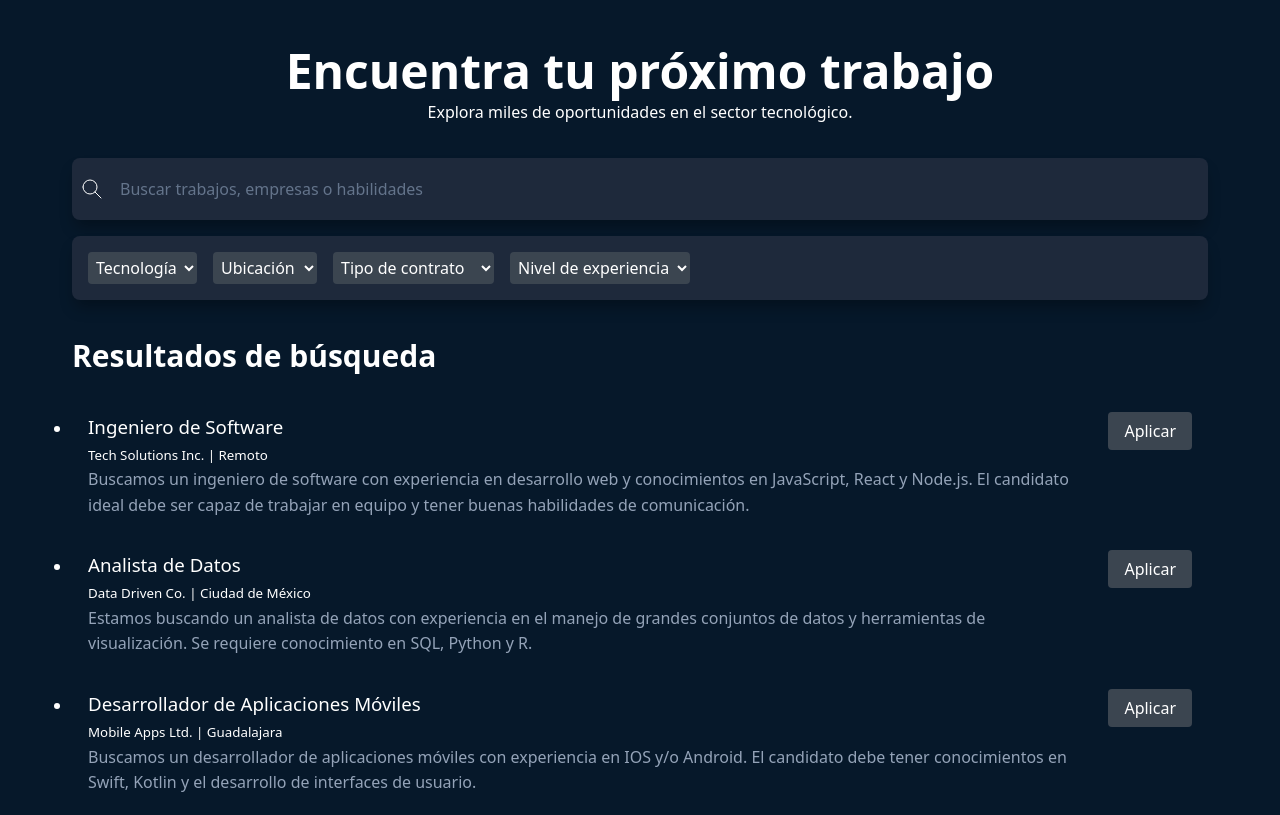
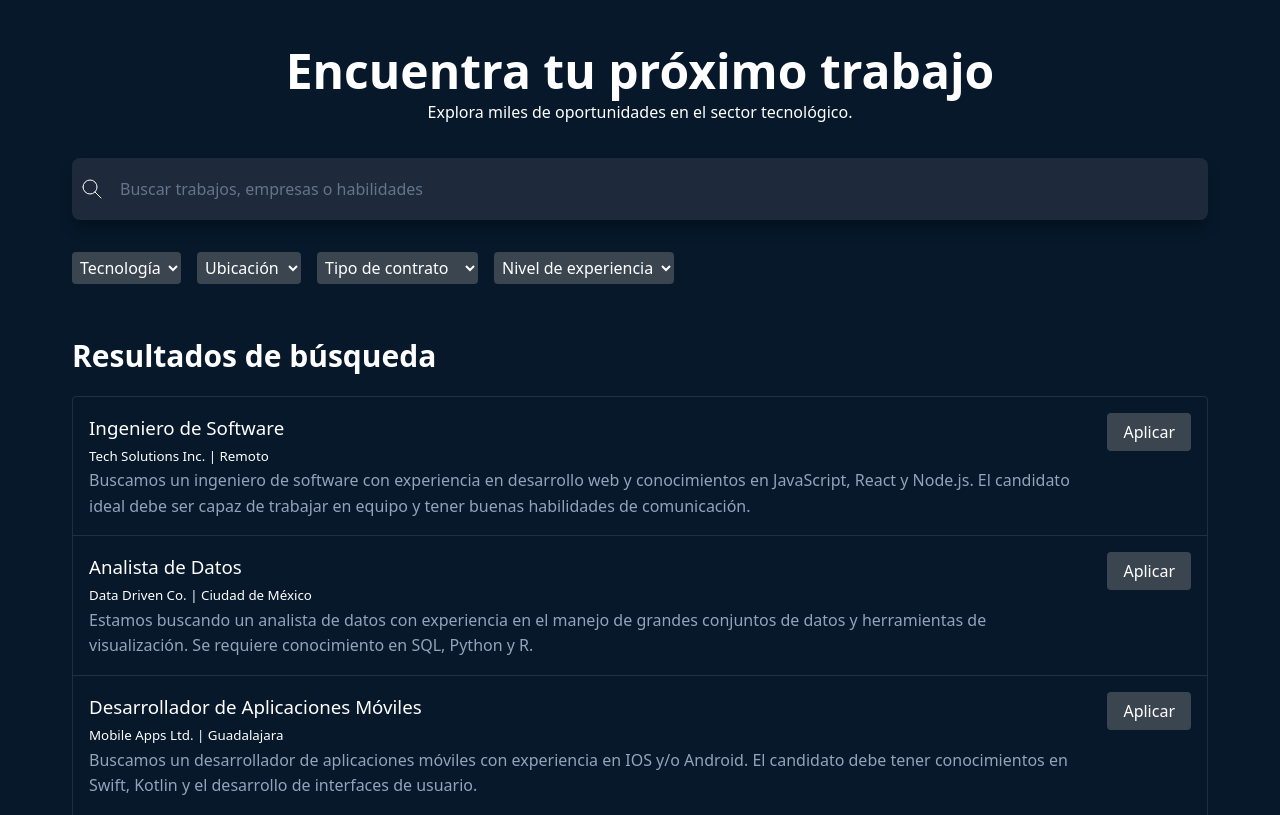
Before and after one commit to GitAguila/jscamp-bootcamp, a plain HTML site: page 01-ejercicio-html-css/empleos.html in a window 1280 px wide. Shown: the part 65-880 px from the top of the page. Drawn offline with Linux system fonts and the light colour scheme.

Commit message:
fix: correct semantic HTML structure and styling selectors
- Changed form selector to target only first child div for proper styling scope
- Updated results container from footer to ul element for semantic correctness
- Adjusted article selectors to account for li wrapper elements in results list
- Fixed pagination padding to use logical property (padding-block)

```diff
--- a/01-ejercicio-html-css/styles.css
+++ b/01-ejercicio-html-css/styles.css
@@ -254,7 +254,7 @@ form {
   padding-inline: 1rem;
 }
 
-form > div {
+form > div:first-child {
   display: flex;
   align-items: center;
   background-color: var(--input-bg);
@@ -423,7 +423,7 @@ article {
 
 /* RESULTADOS DE BÚSQUEDA DE EMPLEO */
 
-footer.resultados {
+ul.resultados {
   display: flex !important;
   flex-direction: column !important;
   border-left: 1px solid var(--border);
@@ -441,7 +441,7 @@ header.resultados {
   padding-left: 0px;
 }
 
-.resultados article {
+.resultados li article {
   display: block;
   background: transparent;
   padding: 1rem;
@@ -454,7 +454,7 @@ header.resultados {
   box-shadow: none;
 }
 
-.resultados article:last-child {
+.resultados li:last-child article {
   border-bottom: none;
 }
 
@@ -517,5 +517,5 @@ header.resultados {
   margin-top: 1rem;
   width: 100%;
   margin-inline: auto;
-  padding: 1rem;
+  padding-block: 1rem;
 }
```
